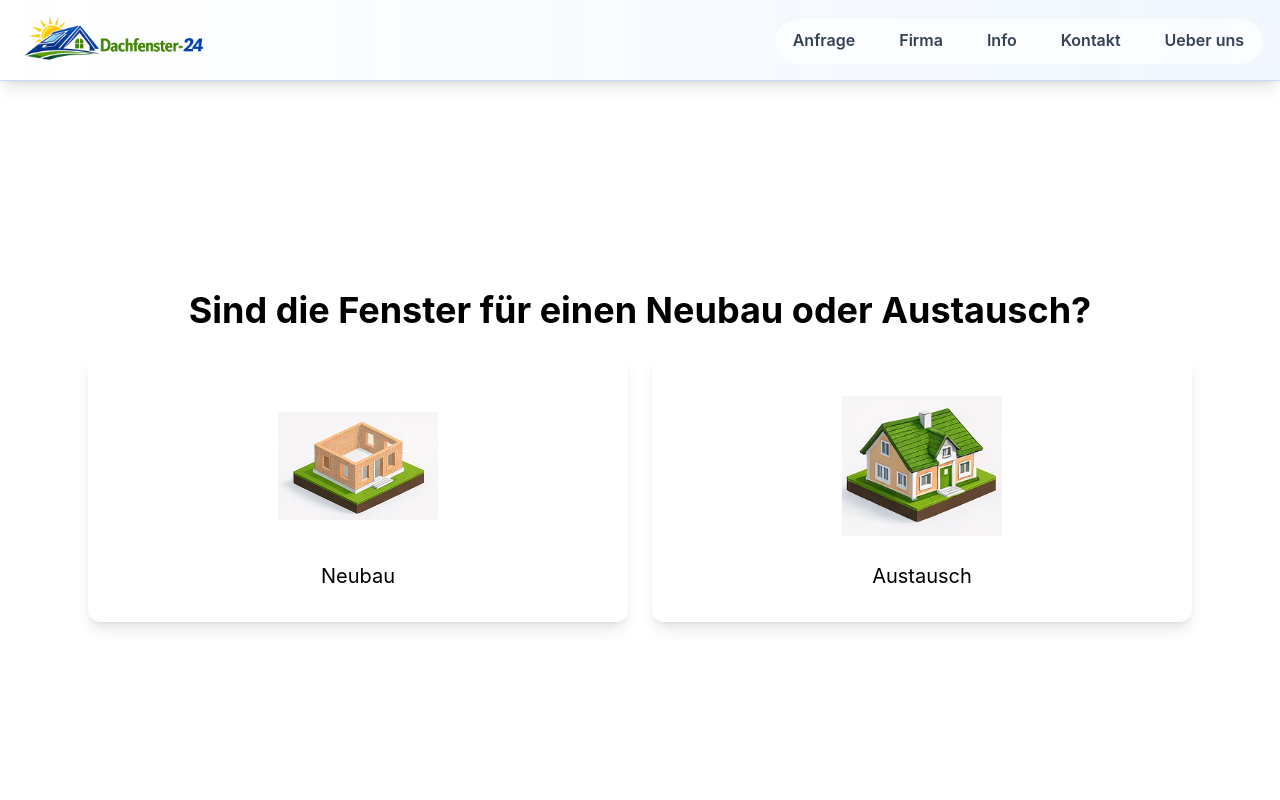
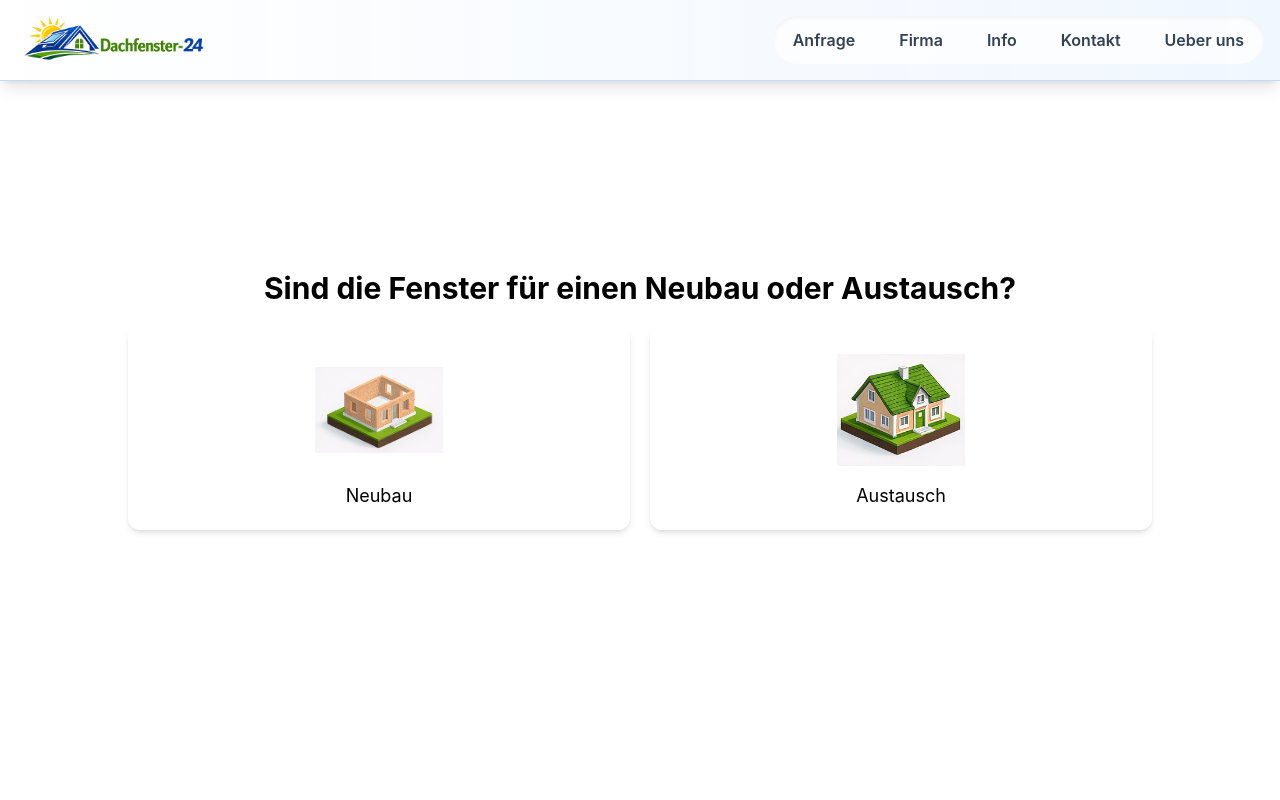
Before and after one commit to mesbah-mbn/hh-100-frontend, a React (Create React App) app: page / in a window 1280 px wide. Shown: the top 800 px of the page. Built offline with nearby package versions, Linux system fonts and the light colour scheme; no server answers.

Commit message:
multicard update

```diff
--- a/src/App.js
+++ b/src/App.js
@@ -21,7 +21,6 @@ function App() {
           path="/"
           element={
             <>
-              <br />
               <MultiStepForm />
               <FlashCard />
               <HeroSlider />
--- a/src/components/FlashCard.js
+++ b/src/components/FlashCard.js
@@ -44,14 +44,14 @@ const FlashCard = () => {
                             </h2>
 
                             <p className="mt-5 text-lg leading-8 text-slate-300">
-                                Ihr Ansprechpartner fuer moderne Dachfenster, Planung und unverbindliche Angebotsanfragen.
+                                Ihr Ansprechpartner füer moderne Dachfenster, Planung und unverbindliche Angebotsanfragen.
                             </p>
 
                             <div className="mt-8 h-px bg-white/10" />
 
                             <div className="mt-8 space-y-3 text-sm text-slate-300">
-                                <p>Service fuer Neubau, Austausch und Modernisierung</p>
-                                <p>Kontakt per Anfrageformular oder WhatsApp-Rueckmeldung</p>
+                                <p>Service füer Neubau, Austausch und Modernisierung</p>
+                                <p>Kontakt per Anfrageformular oder WhatsApp-Rüeckmeldung</p>
                             </div>
                         </div>
 
--- a/src/components/MultiStepForm.js
+++ b/src/components/MultiStepForm.js
@@ -22,9 +22,11 @@ import threeMonth from "../assets/in-3-monaten.png";
 import sixMonth from "../assets/in-6-monaten.png";
 import unclearTime from "../assets/unklar-time.png";
 
+/* CARD STYLE */
 const cardStyle =
-    "bg-white p-6 md:p-8 rounded-xl cursor-pointer shadow-lg hover:scale-105 transition";
+    "bg-white p-3 md:p-5 rounded-xl cursor-pointer shadow-md hover:scale-105 transition";
 
+/* STEPS */
 const optionSteps = {
     1: {
         field: "projectType",
@@ -50,13 +52,13 @@ const optionSteps = {
     },
     3: {
         field: "windowCount",
-        label: "Anzahl der Fenster",
+        label: "Fenster",
         title: "Um wie viele Fenster handelt es sich?",
         nextStep: 4,
         options: [
-            { img: oneTwo, title: "1 - 2 Fenster" },
-            { img: threeFive, title: "3 - 5 Fenster" },
-            { img: moreFive, title: "Über 5 Fenster" },
+            { img: oneTwo, title: "1 - 2" },
+            { img: threeFive, title: "3 - 5" },
+            { img: moreFive, title: "Über 5" },
             { img: unclearWindow, title: "Unklar" },
         ],
     },
@@ -73,13 +75,13 @@ const optionSteps = {
     },
     5: {
         field: "timeline",
-        label: "Gewünschter Zeitraum",
+        label: "Zeitraum",
         title: "Wann möchten Sie Ihre neuen Dachfenster haben?",
         nextStep: 6,
         options: [
-            { img: asap, title: "Schnellstmöglich" },
-            { img: threeMonth, title: "In 1-3 Monaten" },
-            { img: sixMonth, title: "In 3-6 Monaten" },
+            { img: asap, title: "Sofort" },
+            { img: threeMonth, title: "1-3 Monate" },
+            { img: sixMonth, title: "3-6 Monate" },
             { img: unclearTime, title: "Unklar" },
         ],
     },
@@ -87,11 +89,13 @@ const optionSteps = {
 
 function MultiStepForm() {
     const [step, setStep] = useState(1);
+
     const [form, setForm] = useState({
         name: "",
         postcode: "",
         phone: "",
     });
+
     const [projectDetails, setProjectDetails] = useState({});
 
     const handleOptionSelect = (optionStep, value) => {
@@ -104,59 +108,63 @@ function MultiStepForm() {
 
     const handleSubmit = async () => {
         const message = Object.values(optionSteps)
-            .map((optionStep) => `${optionStep.label}: ${projectDetails[optionStep.field] || "Nicht angegeben"}`)
+            .map(
+                (s) =>
+                    `${s.label}: ${projectDetails[s.field] || "Nicht angegeben"}`
+            )
             .join("\n");
 
         try {
-            const response = await fetch("https://hh-100.onrender.com/api/leads/", {
+            const res = await fetch(
+                "https://hh-100.onrender.com/api/leads/",
+                {
                     method: "POST",
-                headers: {
-                    "Content-Type": "application/json",
-                },
+                    headers: { "Content-Type": "application/json" },
                     body: JSON.stringify({
                         ...form,
                         product: "Dachfenster Anfrage",
                         message,
                     }),
-            });
+                }
+            );
 
-            if (response.ok) {
-                alert("Ihre Anfrage wurde erfolgreich gesendet!");
-            } else {
-                alert("Fehler beim Senden.");
-            }
-        } catch (error) {
+            if (res.ok) alert("Erfolgreich gesendet!");
+            else alert("Fehler.");
+        } catch {
             alert("Serverfehler.");
         }
     };
 
-    const currentOptionStep = optionSteps[step];
+    const current = optionSteps[step];
 
     return (
-        <div
-            id="multi-step-form"
-            className="min-h-screen scroll-mt-56 bg-cover bg-center flex items-start justify-center pt-56 pb-12 md:scroll-mt-28 md:items-center md:pt-28"
-        >
-            <div className="w-full max-w-6xl px-6 py-8 md:py-12">
-                {currentOptionStep && (
+        /* ✅ PERFECT CENTER FIX */
+        <div className="min-h-screen flex flex-col justify-center px-4">
+
+            <div className="w-full max-w-5xl mx-auto space-y-5">
+
+                {/* STEPS */}
+                {current && (
                     <>
-                        <h1 className="text-3xl font-bold text-center mb-6 md:text-4xl">
-                            {currentOptionStep.title}
+                        <h1 className="text-lg md:text-3xl text-center font-bold">
+                            {current.title}
                         </h1>
 
-                        <div className="grid grid-cols-1 sm:grid-cols-2 gap-6">
-                            {currentOptionStep.options.map((item) => (
+                        <div className="grid grid-cols-2 gap-3 md:gap-5">
+                            {current.options.map((item) => (
                                 <div
                                     key={item.title}
-                                    onClick={() => handleOptionSelect(currentOptionStep, item.title)}
+                                    onClick={() =>
+                                        handleOptionSelect(current, item.title)
+                                    }
                                     className={cardStyle}
                                 >
                                     <img
                                         src={item.img}
-                                        className="w-32 h-32 md:w-40 md:h-40 mx-auto object-contain"
-                                        alt={item.title}
+                                        className="w-20 h-20 md:w-32 md:h-32 mx-auto object-contain"
+                                        alt=""
                                     />
-                                    <h2 className="text-xl text-center mt-4">
+                                    <h2 className="text-sm md:text-lg text-center mt-2">
                                         {item.title}
                                     </h2>
                                 </div>
@@ -165,9 +173,10 @@ function MultiStepForm() {
                     </>
                 )}
 
+                {/* STEP 6 */}
                 {step === 6 && (
                     <>
-                        <h1 className="text-3xl text-center mb-6 md:text-4xl">
+                        <h1 className="text-lg md:text-3xl text-center font-bold">
                             Wer soll das Angebot erhalten?
                         </h1>
 
@@ -178,74 +187,67 @@ function MultiStepForm() {
                             onChange={(e) =>
                                 setForm({ ...form, name: e.target.value })
                             }
-                            className="w-full p-4 border rounded-lg mb-4"
+                            className="w-full p-3 border rounded"
                         />
 
                         <button
                             onClick={() => setStep(7)}
-                            className="w-full bg-green-700 text-white py-4 rounded-lg"
+                            className="w-full bg-green-600 text-white py-3 rounded"
                         >
                             Weiter
                         </button>
                     </>
                 )}
 
+                {/* STEP 7 */}
                 {step === 7 && (
                     <>
-                        <h1 className="text-3xl text-center mb-6 md:text-4xl">
-                            Wo brauchen Sie die neuen Dachfenster?
+                        <h1 className="text-lg md:text-3xl text-center font-bold">
+                            Postleitzahl
                         </h1>
 
                         <input
                             type="text"
-                            placeholder="Postleitzahl"
+                            placeholder="PLZ"
                             value={form.postcode}
                             onChange={(e) =>
                                 setForm({ ...form, postcode: e.target.value })
                             }
-                            className="w-full p-4 border rounded-lg mb-4"
+                            className="w-full p-3 border rounded"
                         />
 
                         <button
                             onClick={() => setStep(8)}
-                            className="w-full bg-green-700 text-white py-4 rounded-lg"
+                            className="w-full bg-green-600 text-white py-3 rounded"
                         >
                             Weiter
                         </button>
                     </>
                 )}
 
+                {/* STEP 8 */}
                 {step === 8 && (
                     <>
-                        <h1 className="text-3xl text-center mb-6 md:text-4xl">
-                            Auf welche WhatsApp-Nummer dürfen wir Ihnen Ihr persönliches Angebot senden?
+                        <h1 className="text-lg md:text-3xl text-center font-bold">
+                            WhatsApp Nummer
                         </h1>
 
                         <input
                             type="text"
-                            placeholder="Handynummer"
+                            placeholder="Telefonnummer"
                             value={form.phone}
                             onChange={(e) =>
                                 setForm({ ...form, phone: e.target.value })
                             }
-                            className="w-full p-4 border rounded-lg mb-4"
+                            className="w-full p-3 border rounded"
                         />
 
                         <button
                             onClick={handleSubmit}
-                            className="w-full bg-green-700 text-white py-4 rounded-lg"
+                            className="w-full bg-green-700 text-white py-3 rounded"
                         >
-                            Jetzt Angebot erhalten
+                            Angebot erhalten
                         </button>
-
-                        <p className="text-center mt-6">
-                            <a
-                                href="/datenschutz"
-                                className="text-blue-600 underline"
-                            >
-                                Mit dem Absenden meiner Anfrage bestätige ich, dass ich die Datenschutzerklärung zur Kenntnis genommen habe.
-                            </a>
-                        </p>
                     </>
                 )}
             </div>
```
Lines whose indentation alone changed are shown as unchanged.
